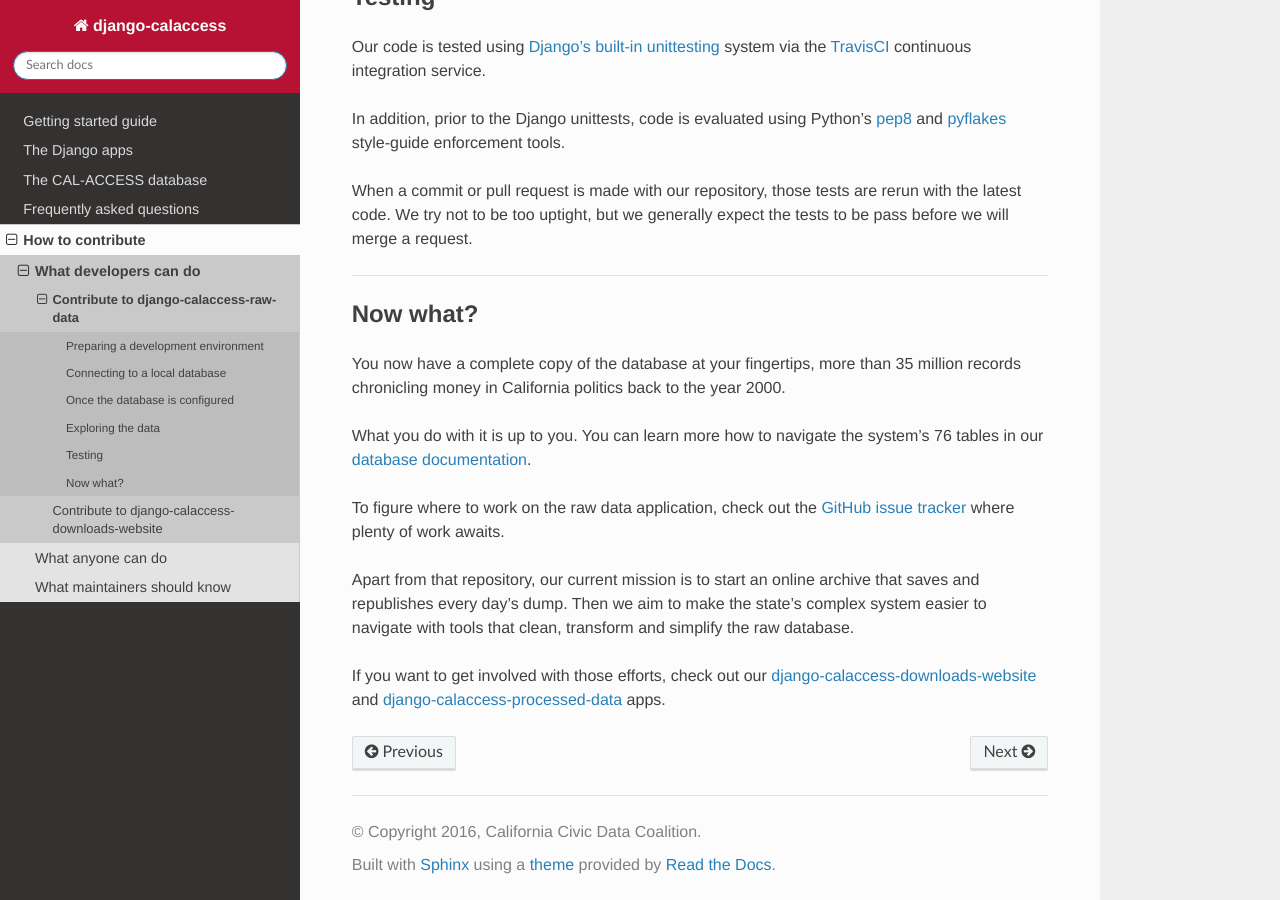
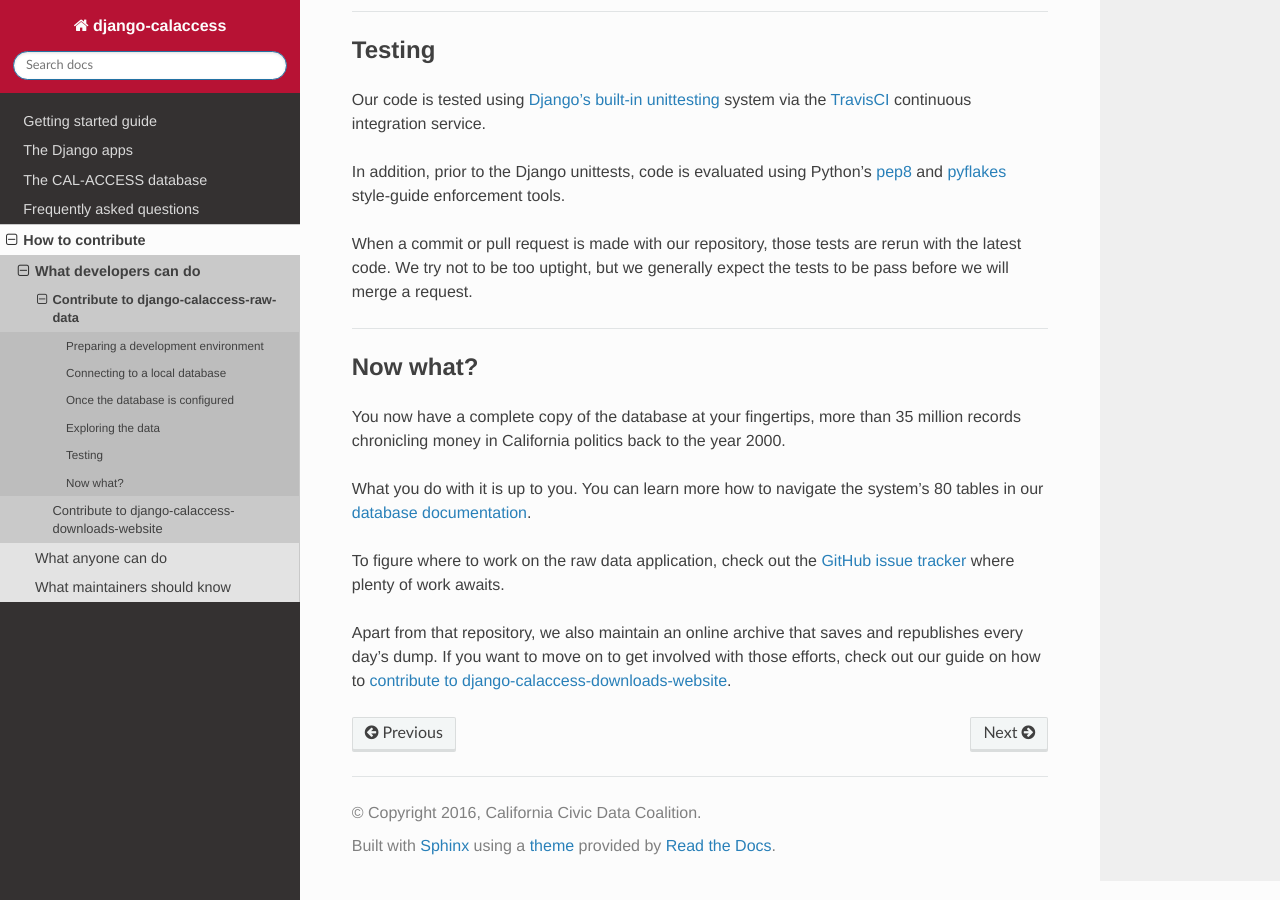
Before and after one commit to palewire/django-calaccess-technical-documentation, a Sphinx documentation site: the page built from docs/contribute/calaccess_raw.rst, in a window 1280 px wide and 900 px high, scrolled down 3070 px. Built offline with Sphinx 7.4.7 and the Read the Docs theme 2.0.0, drawn with Linux system fonts in a browser that asks for light colours.

Commit message:
Updated calaccess-raw docs to link to the new calaccess_website guide

```diff
--- a/docs/contribute/calaccess_raw.rst
+++ b/docs/contribute/calaccess_raw.rst
@@ -46,8 +46,10 @@ Unlike a typical Django project, this application only supports the MySQL and
 PostgreSQL database backends. This is because we enlist specialized tools to load
 the immense amount of source data more quickly than Django typically allows.
 
-We haven't developed similar routines for SQLite and the other Django backends yet,
-but we're working on it. This might be something you could work on!
+.. note::
+
+    We haven't developed similar routines for SQLite and the other Django backends yet,
+    but we're working on it. This might be something you could work on!
 
 ~~~~~~~~~~~~
 
@@ -176,16 +178,11 @@ Now what?
 You now have a complete copy of the database at your fingertips, more than 35 million records
 chronicling money in California politics back to the year 2000.
 
-What you do with it is up to you. You can learn more how to navigate the system's 76
+What you do with it is up to you. You can learn more how to navigate the system's 80
 tables in our :doc:`database documentation </calaccess>`.
 
 To figure where to work on the raw data application, check out the `GitHub issue tracker <https://github.com/california-civic-data-coalition/django-calaccess-raw-data/issues>`_
 where plenty of work awaits.
 
-Apart from that repository, our current mission is to start an online archive that saves and republishes every
-day's dump. Then we aim to make the state's complex system easier to navigate
-with tools that clean, transform and simplify the raw database.
-
-If you want to get involved with those efforts, check out our
-:doc:`/apps/calaccess_downloads_site`
-and :doc:`/apps/calaccess_processed` apps.
+Apart from that repository, we also maintain an online archive that saves and republishes every
+day's dump. If you want to move on to get involved with those efforts, check out our guide on how to :doc:`contribute to django-calaccess-downloads-website </contribute/calaccess_website>`.
```
